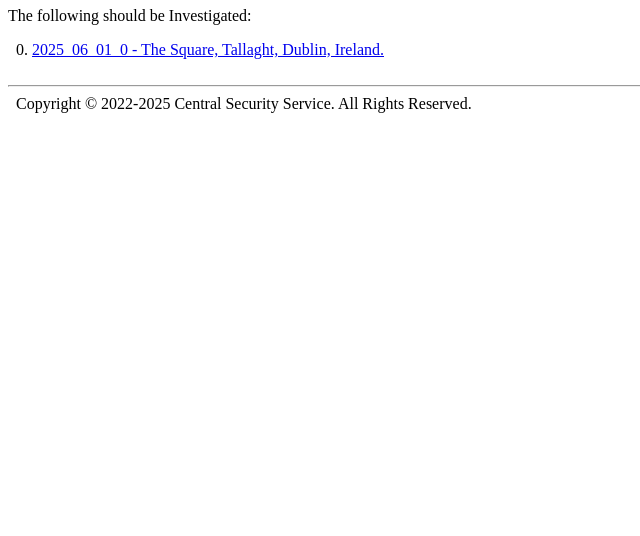
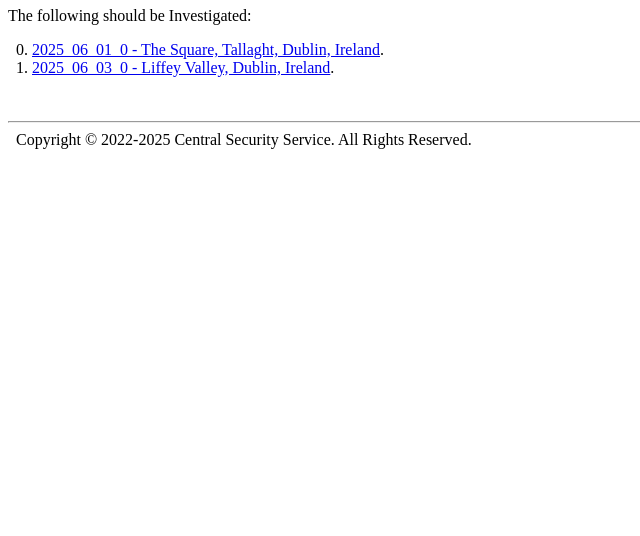
Before and after one commit to CentralSecurityService-Global/CentralSecurityService-WebSite, a plain HTML site: page Investigate.html in a window 1280 px wide. Shown: the part 264-800 px from the top of the page, without its empty margins (0-640 px from the left). Drawn offline with Linux system fonts and the light colour scheme.

Commit message:
feat: Added 2025_06_03_0 - Liffey Valley, Dublin, Ireland.

```diff
--- a/Investigate.html
+++ b/Investigate.html
@@ -59,7 +59,9 @@
 
             <p>The following should be Investigated:</p>
 
-            &nbsp;&nbsp;0. <a target="_blank" href="https://youtu.be/SXIj-ps1Vg0">2025_06_01_0 - The Square, Tallaght, Dublin, Ireland.</a>
+            &nbsp;&nbsp;0. <a target="_blank" href="https://youtu.be/SXIj-ps1Vg0">2025_06_01_0 - The Square, Tallaght, Dublin, Ireland</a>.<br />
+
+            &nbsp;&nbsp;1. <a target="_blank" href="https://youtu.be/CM7IULLHv9U">2025_06_03_0 - Liffey Valley, Dublin, Ireland</a>.<br />
 
             <br /><br />
         </main>
```
